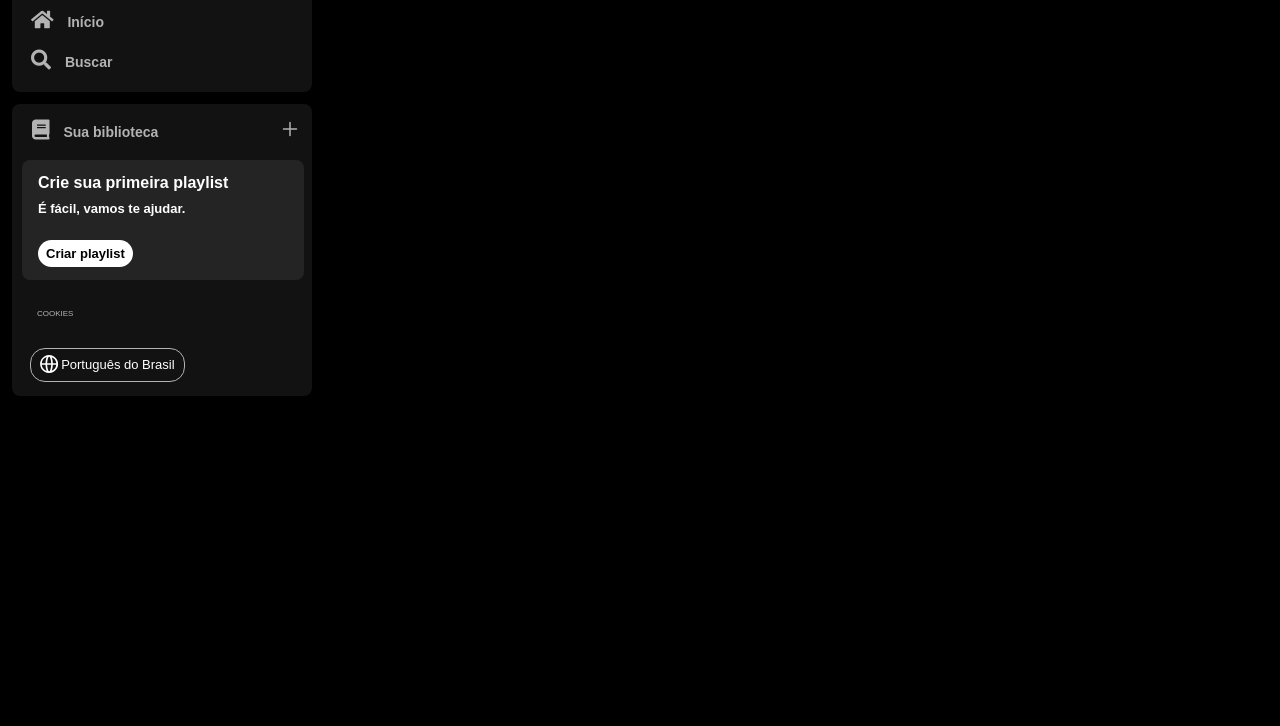
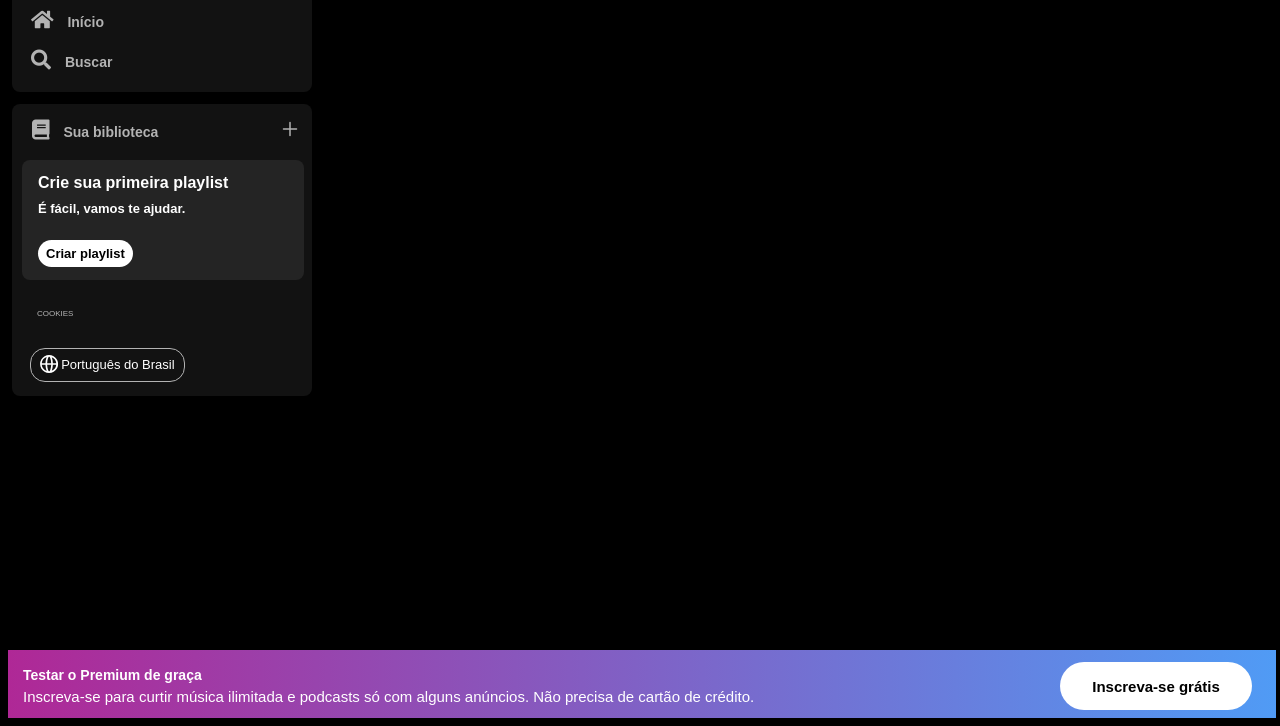
Before and after one commit to brunafernxndes/spotify-imersao-alura, a plain HTML site: page index.html in a window 1280 px wide. Shown: the part 74-800 px from the top of the page. Drawn offline with Linux system fonts and the light colour scheme.

Commit message:
Atualizações - Aula 02

```diff
--- a/index.html
+++ b/index.html
@@ -62,5 +62,16 @@
             </div>
         </div>
     </div>
+    <footer>
+        <div class="container-flex">
+            <div class="flex-item1">
+                <strong>Testar o Premium de graça</strong>
+                <p id="inscricao">Inscreva-se para curtir música ilimitada e podcasts só com alguns anúncios. Não precisa de cartão de crédito.</p>
+            </div>
+            <div class="flex-item2">
+                <button class="zoom">Inscreva-se grátis</button>
+            </div>
+        </div>
+    </footer>
 </body>
 </html>
--- a/style.css
+++ b/style.css
@@ -152,3 +152,58 @@ h1 {
     height: 18px;
     margin-left: 8px;
 }
+
+.container-flex {
+    display: flex;
+    justify-content: space-between;
+    flex-direction: row;
+    align-items: center;
+    margin-left: 8px;
+    background-image: linear-gradient(90deg,#af2896,#509bf5);
+    padding: 11px 24px 7px 15px;
+    height: 50px;
+    gap: 24px;
+    position: relative;
+    width: 96%;
+    cursor: pointer;
+    vertical-align: baseline;
+}
+
+footer {
+    position: fixed;
+    bottom: 0;
+    width: 100%;
+    margin: 0 8px 8px 0;
+    color: #fff;
+    line-height: 22px;
+}
+
+strong {
+    font-size: 14px;
+    font-family: "DM Sans", sans-serif;
+    font-weight: 700;
+}
+
+#inscricao {
+    font-size: 15px;
+    font-family: "DM Sans", sans-serif;
+}
+
+.flex-item2 button {
+    background-color: var(--background-base,#ffffff);
+    color: var(--text-base,#000000);
+    height: 48px;
+    padding: 8px 32px;
+    border-radius: 9999px;
+    border-style: none;
+    font-size: 15px;
+    font-family: "DM Sans", sans-serif;
+    font-weight: 700;
+}
+
+.zoom:hover {
+    transform: scale(1.03);
+    cursor: pointer;
+    text-transform: none;
+    font-size: 15px;
+}
```
